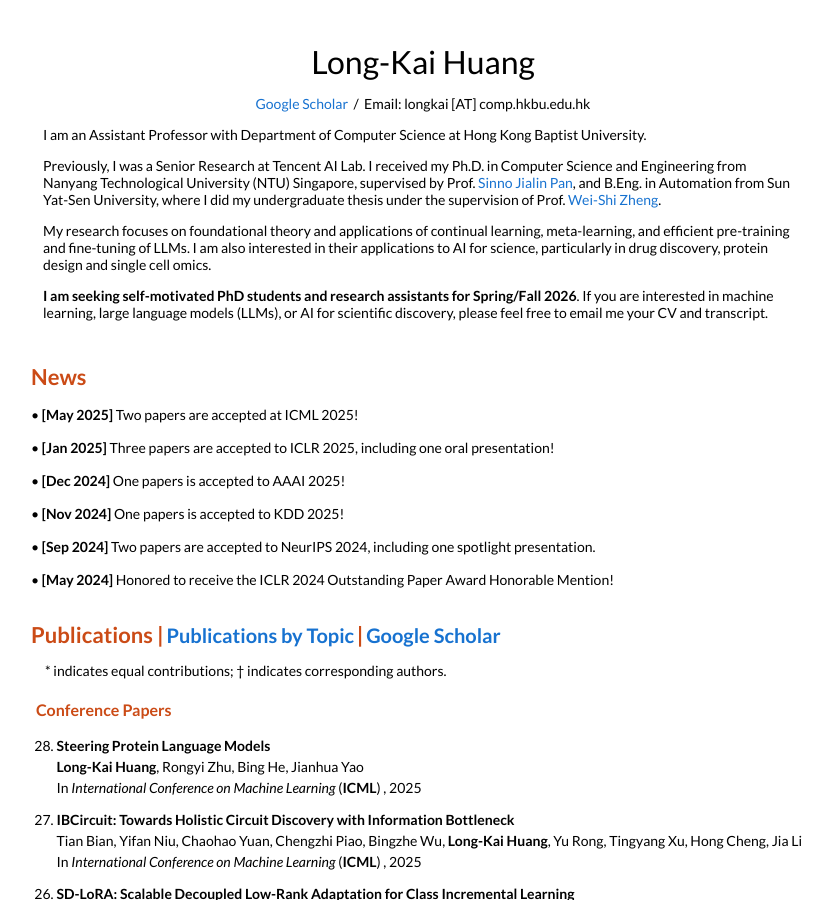
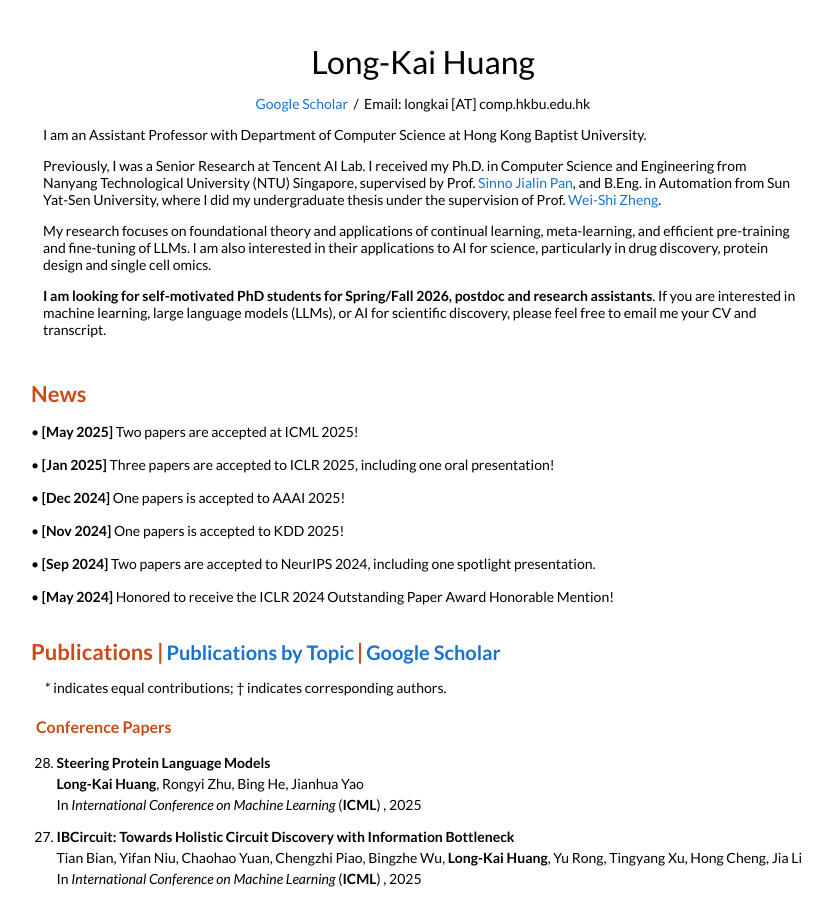
Before and after one commit to Long-Kai/Long-Kai.github.io, a Jekyll site: the page built from index.html, in a window 1280 px wide and 900 px high. Shown: the whole window, without its empty margins (217-1049 px from the left). Built offline with Jekyll 4.4.1, drawn with Linux system fonts in a browser that asks for light colours.

Commit message:
Update home.html

```diff
--- a/_layouts/home.html
+++ b/_layouts/home.html
@@ -19,7 +19,7 @@ layout: default
             </p>
             <p>My research focuses on foundational theory and applications of continual learning, meta-learning, and efficient pre-training and fine-tuning of LLMs. I am also interested in their applications to AI for science, particularly in drug discovery, protein design and single cell omics.
             </p>
-            <p> <strong>I am seeking self-motivated PhD students and research assistants for Spring/Fall 2026</strong>. If you are interested in machine learning, large language models (LLMs), or AI for scientific discovery, please feel free to email me your CV and transcript.
+            <p> <strong>I am looking for self-motivated PhD students for Spring/Fall 2026, postdoc and research assistants</strong>. If you are interested in machine learning, large language models (LLMs), or AI for scientific discovery, please feel free to email me your CV and transcript.
             </p>
         </tr>
       </table>
```
